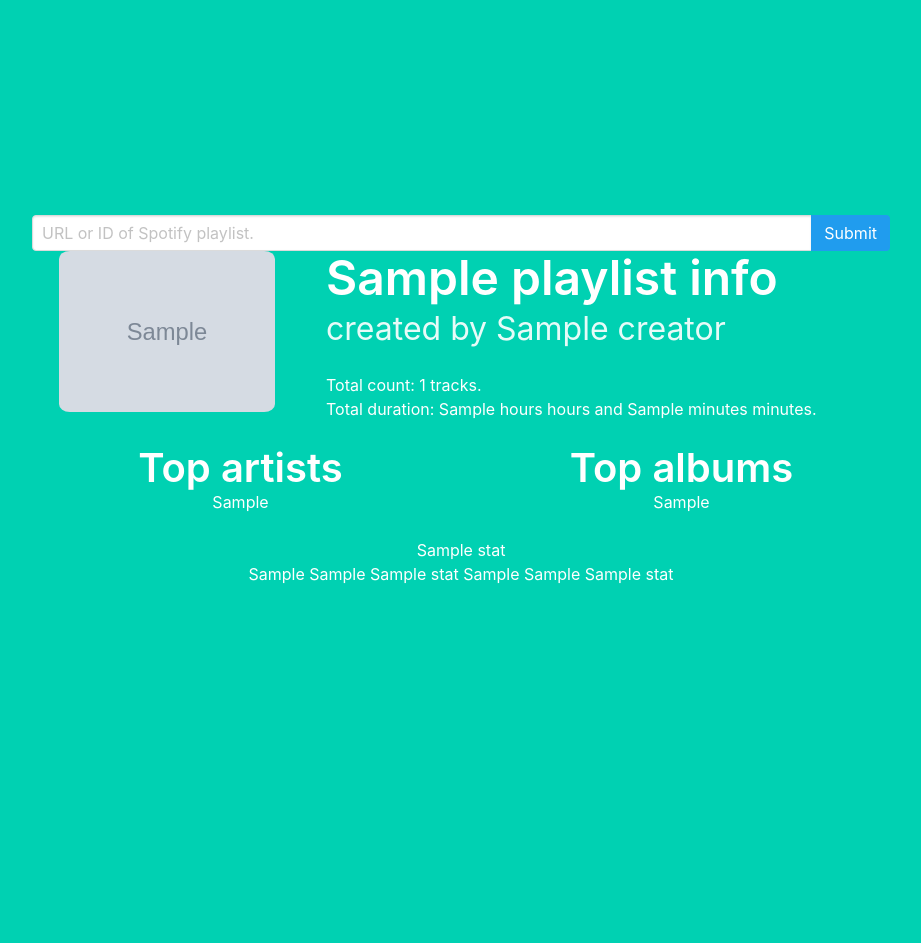
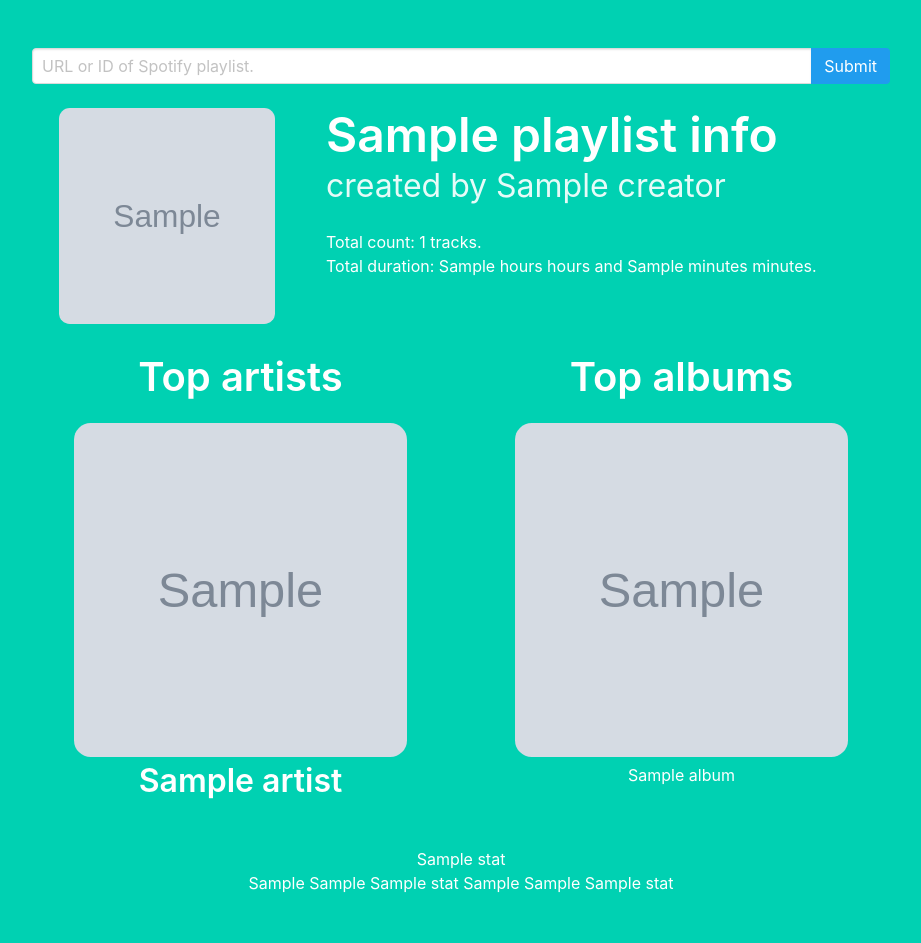
Before and after one commit to KosAqH/Spotify-Playlists-Analyzer, a Flask app: template webapp/app/templates/analysis.html in a window 1280 px wide. Shown: the whole page, without its empty margins (179-1100 px from the left). Before the commit the page ends 584 px from the top, so only its background shows below. Run offline with Flask 3, Linux system fonts and the light colour scheme; the template is opened without the code that fills it: values that come from a table or form of the project are taken from there, most other values are stand-ins (such as "Sample title", 1, 10 or a date in 2020); grey boxes marked "Sample" are stand-in pictures; some libraries are stand-ins or nearby versions.

Commit message:
Display data regarding top albums and top artists

```diff
--- a/webapp/app/static/style.css
+++ b/webapp/app/static/style.css
@@ -6,6 +6,8 @@
     width: 80%;
     border-radius: 5%;
     border-width: 1%;
+    aspect-ratio: 1;
+
 
     -webkit-transform: scale(1);
 	transform: scale(1);
--- a/webapp/app/templates/analysis.html
+++ b/webapp/app/templates/analysis.html
@@ -6,7 +6,7 @@
 
 </div>
 <div class="column is-three-quarters">
-    <div name="input-playlist-id">
+    <div name="input-playlist-id" class="block">
         <form method="POST" name="url_form" action="/index_post">
             <div class="field is-horizontal has-addons ">
                 <div class="control has-addons is-expanded">
@@ -20,7 +20,7 @@
         </form>
     </div>
 
-    <div name="playlist-info" class="columns">
+    <div name="playlist-info" class="columns block">
         <div class="column is-one-third">
             <div class="img-playlist-cover">
                 <figure>
@@ -36,14 +36,35 @@
         </div>
     </div>
 
-    <div name="top-info" class="columns">
-        <div class="column">
+    <div name="top-info" class="columns block">
+        <div class="column is-half">
             <p class = "title is-2"> Top artists </p>
-            {{ playlist_info['top_artist'] }}
+
+            <div class="img-playlist-cover">
+                <figure>
+                    <img src="{{ playlist_info['top_artist'][0]['url_photo']}}">
+                </figure>
+            </div>
+
+            <p class="title is-3"> {{ playlist_info['top_artist'][0]["name"] }} </p>
+
+            {% for artist in playlist_info['top_artist'][1:] %}
+                <p>{{ artist["name"] }}</p>
+            {% endfor %}
+
         </div>
         <div class="column">
             <p class = "title is-2"> Top albums </p>
-            {{ playlist_info['top_album'] }}
+
+            <div class="img-playlist-cover">
+                <figure>
+                    <img src="{{ playlist_info['top_album'][0]['url_photo']}}">
+                </figure>
+            </div>
+
+            {% for album in playlist_info['top_album'] %}
+                <ol> {{ album["name"] }}</ul>
+            {% endfor %}
         </div>
     </div>
 
```
Also changed, not shown: webapp/app/spotify_api/spotify_api.py (+13 -11 lines), webapp/app/views.py (+10 -4 lines).
